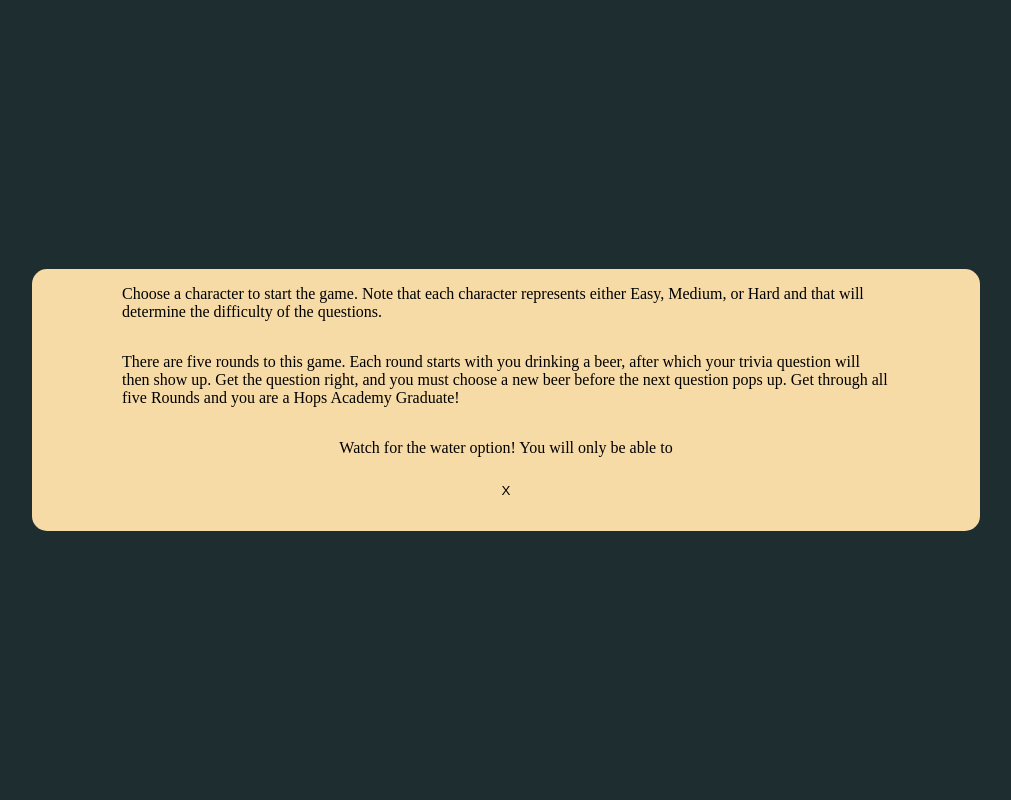
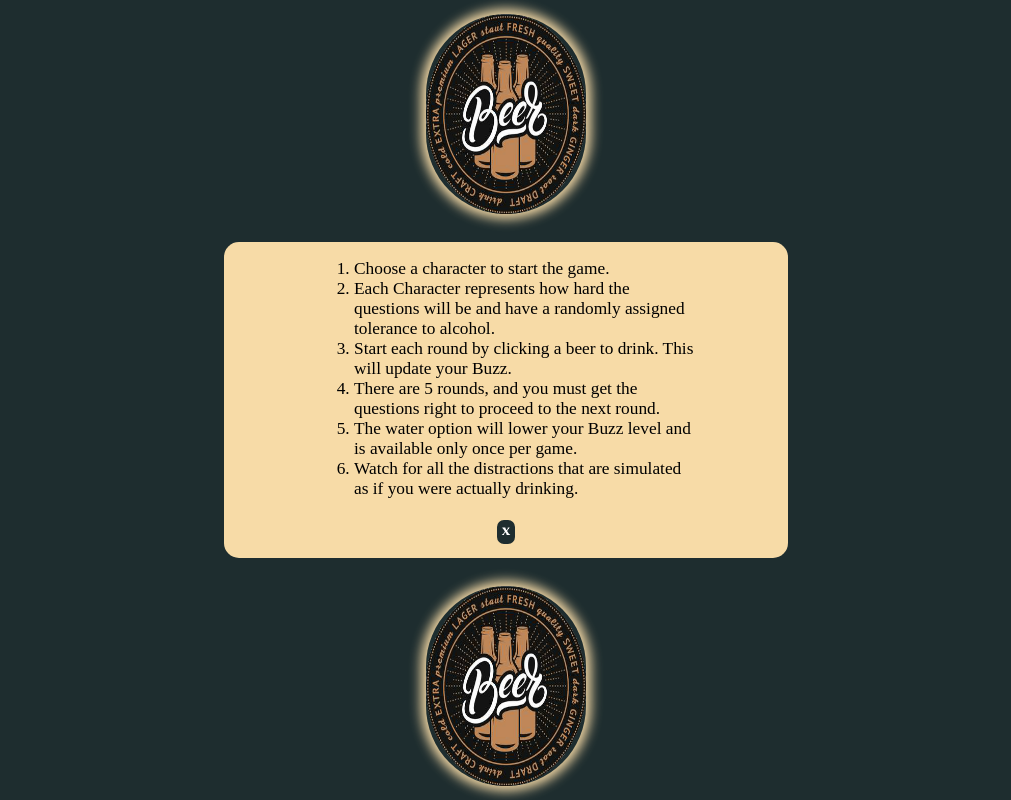
Before and after one commit to schoeffa/Hops-Academy, a website: page public/index.html in a window 1280 px wide. Both pictures are taken after a click on the button "Instructions". Shown: the whole page, without its empty margins (134-1145 px from the left). Drawn offline with nearby package versions, Linux system fonts and the light colour scheme; some packages are replaced by stand-ins of ours.

Commit message:
instructions page styling, requires modification

```diff
--- a/public/app/title-screen/title-screen.html
+++ b/public/app/title-screen/title-screen.html
@@ -11,15 +11,19 @@
         <button ng-click="$ctrl.onShow();">Instructions</button>
     </section>
     <section ng-show="$ctrl.showInstructions" class="instruction-overlay">
+      <img src="../../images/coaster.png">
         <section class="how-to-play">
-            <p>Choose a character to start the game. Note that each character represents either Easy, Medium, or Hard
-                and that will determine the difficulty of the questions.</p>
-            <p>There are five rounds to this game. Each round starts with you drinking a beer, after which your trivia
-                question will then show up. Get the question right, and you must choose a new beer before the next
-                question pops up. Get through all five Rounds and you are a Hops Academy Graduate!</p>
-            <p>Watch for the water option! You will only be able to </p>
+            <ol>
+                <li>Choose a character to start the game.</li>
+                <li>Each Character represents how hard the questions will be and have a randomly assigned tolerance to alcohol.</li>
+                <li>Start each round by clicking a beer to drink. This will update your Buzz.</li>
+                <li>There are 5 rounds, and you must get the questions right to proceed to the next round.</li>
+                <li>The water option will lower your Buzz level and is available only once per game.</li>
+                <li>Watch for all the distractions that are simulated as if you were actually drinking.</li>
+            </ol>
             <button ng-click="$ctrl.onShow();">X</button>
         </section>
+      <img src="../../images/coaster.png">
     </section>
     <section class="character_choice">
         <h4>Choose a character to start!</h4>
--- a/public/styles.css
+++ b/public/styles.css
@@ -171,7 +171,8 @@
 }
 .instruction-overlay{
     display: flex;
-    justify-content: center;
+    flex-direction: column;
+    justify-content: space-around;
     align-items: center;
     position: fixed;
     height: 100%;
@@ -179,26 +180,43 @@
     z-index: 778;
     width: 100%;
 }
+
 .how-to-play {
     display:flex;
     justify-content: center;
     flex-direction: column;
     align-items: center;
     background-color: #f7dba7;
-    position: absolute;
-    z-index: 777;
     color: black;
-    border-radius: 15px;
     padding: 0 7% 0 7%;
+}
 
-}
 .how-to-play button {
+    font-size: 55pt;
     margin-bottom: 3%;
     background-color: #F7DBA7;
     border-radius: 10px;
     padding: 10px;
     border:none;
 }
+
+.instruction-overlay img {
+    height: 20%;
+    width: 35%;
+    box-shadow: 0 0 12px 5px #F7DBA7;
+    border-radius: 200px;
+}
+
+.instruction-overlay button {  /* To exit instructions page  */
+    background-color: #1E2D2F;
+    border: 3px solid #F7DBA7;
+    color: white;
+    font-size: .6em;
+    padding: 5px;
+    font-family: "Cinzel";
+    cursor: pointer;
+}
+
 
 .character_choice {
     display: flex;
@@ -510,6 +528,20 @@
         position: absolute;
         right:0px;
     }
+
+    .instruction-overlay img {
+        height: 20%;
+        width: 20%;
+        box-shadow: 0 0 12px 5px #F7DBA7;
+        border-radius: 200px;
+    }
+
+    .how-to-play {
+        border-radius: 15px;
+        width: 40%;
+        font-size: 12pt;
+    }
+
     beer-list{
         justify-content: center;
         flex-direction: row;
@@ -663,6 +695,18 @@
         max-height: 200px;
     }
 
+    .how-to-play {
+        width: 30%;
+        font-size: 13pt;
+    }
+
+    .instruction-overlay img {
+        height: 25%;
+        width: 12.5%;
+        box-shadow: 0 0 12px 5px #F7DBA7;
+        border-radius: 400px;
+    }
+
     .game-wrapper {
         display: flex;
         flex-wrap: wrap;
@@ -675,9 +719,7 @@
         height: 100%;
         flex-direction: column;
     }
-    .how-to-play {
-        width: 60%;
-    }
+
     stats {
         width: 12%;
     }
```
Also changed, not shown: public/images/coaster-fix.png (added), public/images/coaster.png (added), public/images/dumb-smiley.jpg (deleted).
